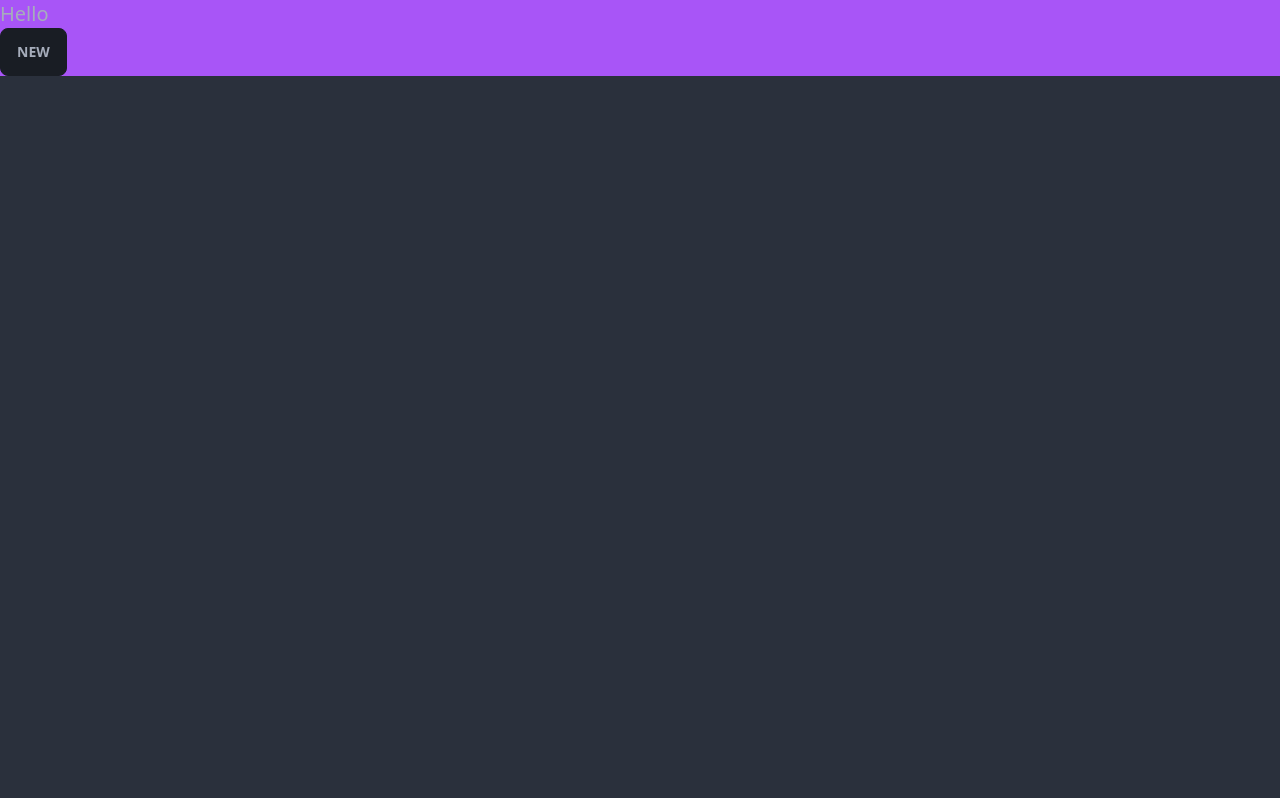
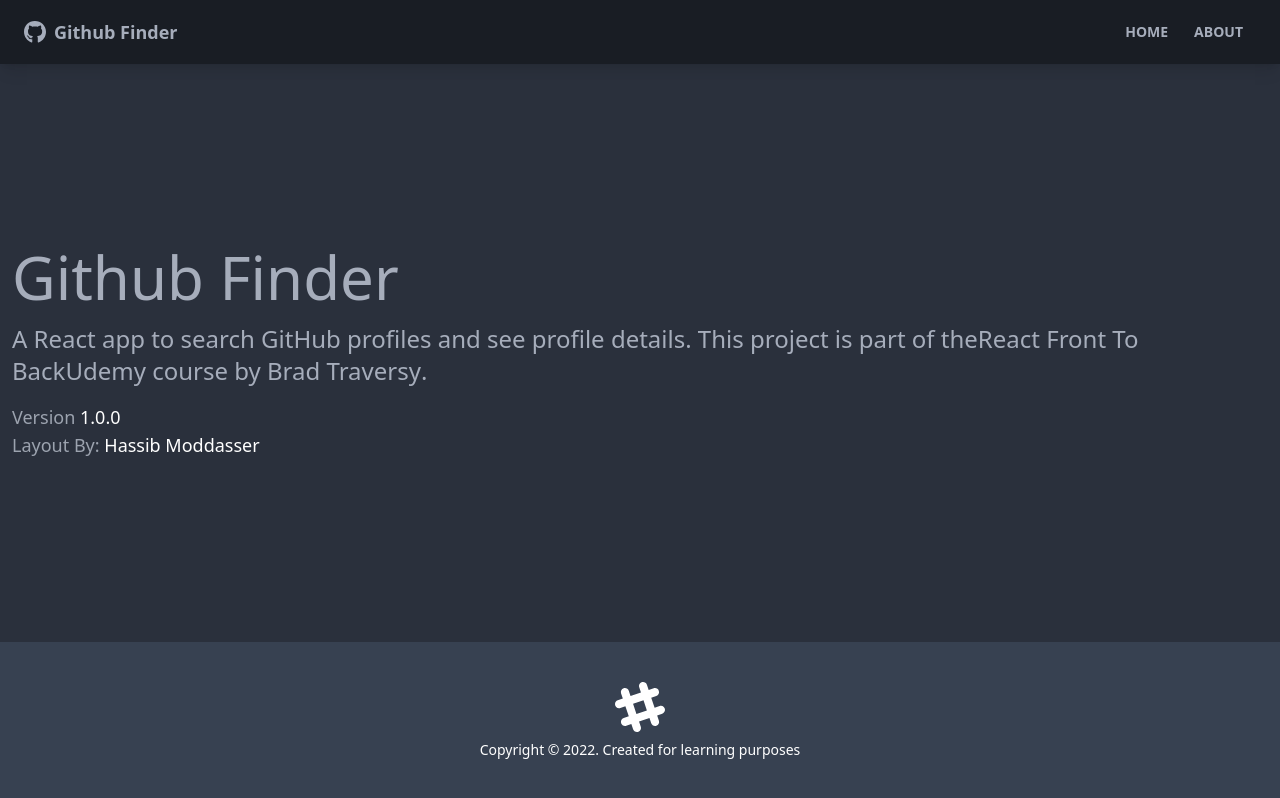
Before and after one commit to anac-lalala/react-github-finder, a React (Create React App) app: page /about in a window 1280 px wide. Built offline with nearby package versions, Linux system fonts and the light colour scheme.

Commit message:
Create Basic Layour, about us, home and 404 pages

```diff
--- a/package.json
+++ b/package.json
@@ -13,6 +13,8 @@
     "daisyui": "^2.15.0",
     "react": "^18.1.0",
     "react-dom": "^18.1.0",
+    "react-icons": "^4.3.1",
+    "react-router-dom": "^6.3.0",
     "react-scripts": "5.0.1",
     "typescript": "^4.6.4",
     "web-vitals": "^2.1.4"
--- a/src/App.tsx
+++ b/src/App.tsx
@@ -1,9 +1,26 @@
+import { BrowserRouter as Router, Route, Routes } from "react-router-dom";
+import Footer from "./components/layout/Footer";
+import Navbar from "./components/layout/Navbar";
+import About from "./pages/About";
+import Home from "./pages/Home";
+import NotFound from "./pages/NotFound";
+
 function App() {
   return (
-    <div className="bg-purple-500">
-      <h1 className="text-xl">Hello</h1>
-      <button className="btn">new</button>
-    </div>
+    <Router>
+      <div className="flex flex-col justify-between h-screen">
+        <Navbar />
+        <main className="container mx-auto px-3 pb-12">
+          <Routes>
+            <Route path="/" element={<Home />}></Route>
+            <Route path="/about" element={<About />}></Route>
+            <Route path="/notfound" element={<NotFound />}></Route>
+            <Route path="/*" element={<NotFound />}></Route>
+          </Routes>
+        </main>
+        <Footer />
+      </div>
+    </Router>
   );
 }
 
--- /dev/null
+++ b/src/components/layout/Footer.tsx
@@ -0,0 +1,22 @@
+const Footer = () => {
+  return (
+    <footer className="footer p-10 bg-gray-700 text-primary-content footer-center">
+      <div>
+        <svg
+          width="50"
+          height="50"
+          viewBox="0 0 24 24"
+          xmlns="http://www.w3.org/2000/svg"
+          fillRule="evenodd"
+          clipRule="evenodd"
+          className="inline-block fill-current"
+        >
+          <path d="M22.672 15.226l-2.432.811.841 2.515c.33 1.019-.209 2.127-1.23 2.456-1.15.325-2.148-.321-2.463-1.226l-.84-2.518-5.013 1.677.84 2.517c.391 1.203-.434 2.542-1.831 2.542-.88 0-1.601-.564-1.86-1.314l-.842-2.516-2.431.809c-1.135.328-2.145-.317-2.463-1.229-.329-1.018.211-2.127 1.231-2.456l2.432-.809-1.621-4.823-2.432.808c-1.355.384-2.558-.59-2.558-1.839 0-.817.509-1.582 1.327-1.846l2.433-.809-.842-2.515c-.33-1.02.211-2.129 1.232-2.458 1.02-.329 2.13.209 2.461 1.229l.842 2.515 5.011-1.677-.839-2.517c-.403-1.238.484-2.553 1.843-2.553.819 0 1.585.509 1.85 1.326l.841 2.517 2.431-.81c1.02-.33 2.131.211 2.461 1.229.332 1.018-.21 2.126-1.23 2.456l-2.433.809 1.622 4.823 2.433-.809c1.242-.401 2.557.484 2.557 1.838 0 .819-.51 1.583-1.328 1.847m-8.992-6.428l-5.01 1.675 1.619 4.828 5.011-1.674-1.62-4.829z"></path>
+        </svg>
+        <p>Copyright &copy; 2022. Created for learning purposes</p>
+      </div>
+    </footer>
+  );
+};
+
+export default Footer;
--- /dev/null
+++ b/src/components/layout/Navbar.tsx
@@ -0,0 +1,36 @@
+import { FaGithub } from "react-icons/fa";
+import { Link } from "react-router-dom";
+
+interface NavbarProps {
+  title: string;
+}
+
+const Navbar = ({ title }: NavbarProps) => {
+  return (
+    <nav className="navbar mb-12 shadow-lg bg-neutral text-neutral-content">
+      <div className="container mx-auto">
+        <div className="flex-none px-2 mx-2">
+          <FaGithub className="inline pr-2 text-3xl" />
+          <Link className="text-lg font-bold align-middle" to={"/"}>
+            {title}
+          </Link>
+        </div>
+        <div className="flex-1 px-2 mx-2">
+          <div className="flex justify-end">
+            <Link to="/" className="btn btn-ghost btn-sm rounded-btn">
+              Home
+            </Link>
+            <Link to="/" className="btn btn-ghost btn-sm rounded-btn">
+              About
+            </Link>
+          </div>
+        </div>
+      </div>
+    </nav>
+  );
+};
+
+Navbar.defaultProps = {
+  title: "Github Finder",
+};
+export default Navbar;
--- /dev/null
+++ b/src/pages/About.tsx
@@ -0,0 +1,30 @@
+const About = () => {
+  return (
+    <>
+      <h1 className="text-6xl mb-4">Github Finder</h1>
+      <p className="mb-4 text-2xl font-light">
+        A React app to search GitHub profiles and see profile details. This
+        project is part of the
+        <a href="https://www.udemy.com/course/modern-react-front-to-back/">
+          React Front To Back
+        </a>
+        Udemy course by
+        <strong>
+          <a href="https://traversymedia.com"> Brad Traversy</a>
+        </strong>
+        .
+      </p>
+      <p className="text-lg text-gray-400">
+        Version <span className="text-white">1.0.0</span>
+      </p>
+      <p className="text-lg text-gray-400">
+        Layout By:{" "}
+        <a className="text-white" href="https://twitter.com/hassibmoddasser">
+          Hassib Moddasser
+        </a>
+      </p>
+    </>
+  );
+};
+
+export default About;
--- /dev/null
+++ b/src/pages/Home.tsx
@@ -0,0 +1,9 @@
+const Home = () => {
+  return (
+    <div>
+      <h1 className="text-6xl">Welcome</h1>
+    </div>
+  );
+};
+
+export default Home;
--- /dev/null
+++ b/src/pages/NotFound.tsx
@@ -0,0 +1,21 @@
+import { FaHome } from "react-icons/fa";
+import { Link } from "react-router-dom";
+
+const NotFound = () => {
+  return (
+    <div className="hero">
+      <div className="text-center hero-content">
+        <div className="max-w-lg">
+          <h1 className="text-7xl font-bold mb-6">Oops!</h1>
+          <p className="text-4xl mb-16">404 - Page Not Found!</p>
+          <Link className="btn btn-primary btn-lg" to="/">
+            <FaHome className="mr-2" />
+            Back To Home
+          </Link>
+        </div>
+      </div>
+    </div>
+  );
+};
+
+export default NotFound;
```
Also changed, not shown: 1 other file (tests, documents, lock files or other folders).
